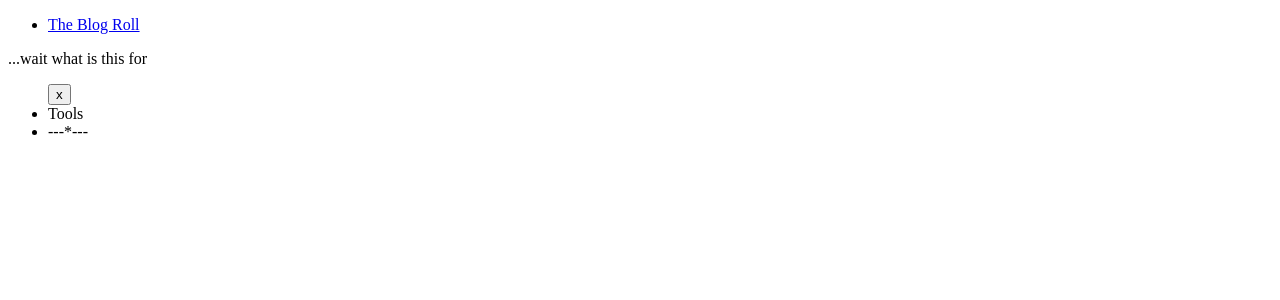
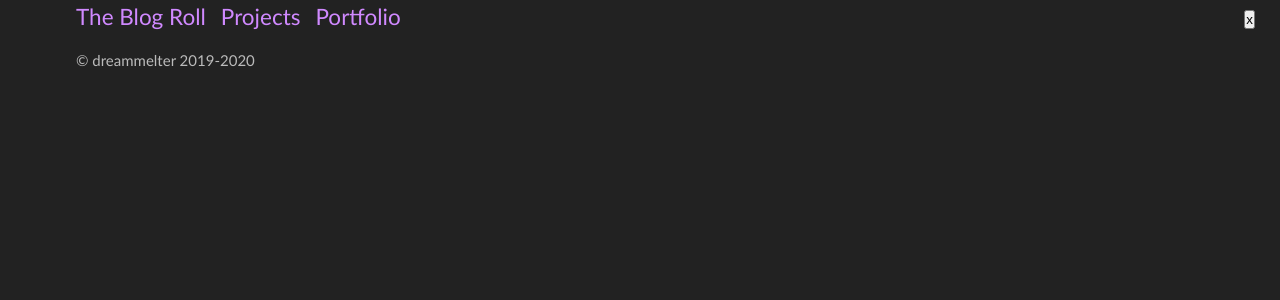
Before and after one commit to dreammelter/djangoplayground, a Django app: page / in a window 1280 px wide. Shown: the top 300 px of the page. Run offline with Django 3.2, Linux system fonts and the light colour scheme; data that the repository does not hold is empty.

Commit message:
added support for hidden menu

```diff
--- a/blog/static/css/blog.css
+++ b/blog/static/css/blog.css
@@ -1,15 +1,110 @@
-body {
-    /*want them off the edge of the page*/
-    margin: 15px;
-}
-h1 {
-    /*kinda wanna make them bold*/
-    color: #000000
+* {
+    /*simple reset*/
+    display: block;
+    margin: 0;
+    padding: 0;
 }
 
-a:hover {
-    /*change color*/
-    color: #f0a4a0
+title {
+    color: #bbbbbb;
+    display: none; /*just a temporary setting.*/
 }
 
-/*nothing seems to be updating rn.*/
+body {
+    /* dark theme! */
+    background-color: #222222;
+    color: #bbbbbb;
+    font-family: 'Gill Sans', 'Gill Sans MT', Calibri, 'Trebuchet MS', sans-serif;
+    font-size: 15px;
+    line-height: 1.5;
+}
+
+a {
+    color: #d089ff;
+    text-decoration: none;
+}
+
+a:visited {
+    color: #a4deff;
+}
+
+ul {
+    list-style: none;
+}
+
+.container {
+    width: 95%;
+    max-width: 1128px;
+    margin: auto;
+}
+
+/* MAIN/NAV MENU */
+.main-menu {
+    display: flex;
+    margin-bottom: 15px;
+}
+
+.main-menu li {
+    margin-right: 15px;
+    font-size: 1.5em;
+}
+
+/* EXTRA MENU */
+.toggle-btn {
+    cursor: pointer;
+    position: absolute;
+    /*background: #a4deff;*/
+    top: 10px;
+    right: 25px;
+    z-index: 2;
+}
+
+/* togglable extra menu v1 */
+.extra-menu {
+    display: block;
+    position: absolute;
+    top: 0; left: 0;
+    width: 100%;
+    height: 60px;
+    background: rgba(60, 60, 120, 0.9); /*mostly for testing*/
+    padding: 5px 10px;
+    transform: translateY(-100px);
+    transition: transform 0.5s ease-in-out 0.2s;
+}
+
+.extra-menu.show {
+    transform: translateY(0);
+    transition: transform 0.5s ease-in-out;
+}
+
+.extra-menu ul {
+    display: inline-flex;
+    align-items: center;
+    justify-content: space-evenly;
+}
+
+.extra-menu ul li {
+    margin-right: 10px;
+}
+
+
+/* Blog Roll Section */
+.blogroll {
+    /*currently the posts are lined up evenly, creating large gaps in a column*/
+    /*maybe consider using flex instead?*/
+    display: grid;
+    grid-template-columns: repeat(2, 1fr);
+    column-gap: 25px;
+    row-gap: 15px;
+    justify-content: space-between;
+}
+
+.blogroll article {
+    border: 1px solid oldlace; /*also for debugging the grid spacing...*/
+    padding: 10px;
+}
+
+/* Blog Roll "Post Cards" */
+.postcard:hover {
+    border-color: #a4deff;
+}
--- a/blog/templates/blog/base.html
+++ b/blog/templates/blog/base.html
@@ -4,71 +4,58 @@
 
 <html>
     <head>
-        <!-- CSS -->
-        <link rel="stylesheet" href="" />
+        <!-- static files -->
+        <link rel="stylesheet" href="{% static '/css/blog.css' %}" />
 
-        <!-- external JS
-        <script src=""></script>
-        -->
+        <!-- external files -->
 
         <title>DM's Django Playground</title>
     </head>
     <body>
-        <div class="">
-            <div>
+        <div class="container">
             <!-- old site/blog header - will repurpose with a nice cover img or sth instead
-                <div class="uk-section-muted uk-section-small">
-                    <h1 class="uk-link-heading uk-heading-medium uk-heading-line uk-text-center"><a href="/">The Blog Roll</a></h1>
-                </div>
+                <header class="">
+                    <h1 class=""><a href="/">The Blog Roll</a></h1>
+                </header>
             -->
-
-                <nav class="">
-                    <div class="">
-                        <ul class="">
-                            <li class=""><a href="/">The Blog Roll</a></li>
-                            <!--around the web? other apps?
-                            <li>
-                                <a href="#"></a>
-                            </li>
-                            this part is setup to be a apps dropdown menu but I wonder if the Blog Roll should be?
-                            cuz I'll eventually swap it out for a "Site Main/Index" thing once we add
-                            other apps.
-                            -->
+            <div class="menus">
+                <!--MAIN NAV -->
+                <nav class="main-nav">
+                    <ul class="main-menu">
+                        <li><a href="/">The Blog Roll</a></li>
+                        <li><a href="/projects">Projects</a></li>
+                        <li><a href="/">Portfolio</a></li>
                     </ul>
-                    </div>
-                    <div class="">
-                        <a class="">...wait what is this for</a>
-                    </div>
                 </nav>
 
                 <!-- offcanvas menu -->
-                <div id="navmenu">
-                    <div class="navmenu-content">
-                        <ul class="">
-                            <!-- should probably be a close button or something -->
-                            <button class="close-btn" type="button">x</button>
-
+                <button class="toggle-btn" type="button">x</button>
+                <!--<div class="toggle-btn">[x]</div>-->
+                <div class="extra-menu">
+                    <ul>
                         <!-- could be a good idea to add a login option here. later. -->
 
                         <!-- extensible section for user, like admin/author options -->
-                            <li class="">Tools</li>
-                            <li class="">---*---</li>
+                        <li><h2>Tools</h2></li>
                         {% if user.is_authenticated %}
-                                <li class=""><a href="{% url 'post_new' %}">
-                                    <span class="">New post </span>
-                                </a></li>
+                            <li><a href="{% url 'post_new' %}">New post</a></li>
 
                             {% block bonus_menu %}
                             {% endblock %}
                         {% endif %}
                     </ul>
                 </div>
-                </div>
-            </div>
-            <div class="">
+            </div> <!--end menus container -->
+            <section class="blogroll">
                 {% block content %}
                 {% endblock %}
-            </div>
-        </div>
+            </section>
+            <footer>
+                &copy; dreammelter 2019-2020
+                <!--include sns later-->
+            </footer>
+        </div> <!-- end main container wrapper...-->
     </body>
+
+    <script src="{% static '/js/blog.js' %}"></script>
 </html>
--- a/blog/templates/blog/post_list.html
+++ b/blog/templates/blog/post_list.html
@@ -4,7 +4,7 @@
 {% block content %}
     {% for post in posts %}
         <div class="">
-            <div class="postcard"> <!--was a hover setting?-->
+            <article class="postcard"> <!--was a hover setting?-->
                 <div class="postcard-header">
                     <h2 class=""><a href="{% url 'post_detail' pk=post.pk %}">{{ post.title }}</a></h2>
                     <p class=""><i>published: {{ post.published_date }}</i></p>
@@ -13,9 +13,9 @@
                     <p>{{ post.text|linebreaksbr }}</p>
                 </div>
                 <div class="postcard-footer">
-                    <hr class=""> <!--fancy divider symbol...-->
+                    <p>---</p><!--fancy divider symbol...?-->
                 </div>
-            </div>
+            </article>
         </div>
     {% endfor %}
 {% endblock %}
```
Also changed, not shown: blog/templates/blog/post_detail.html (+5 -5 lines). Lines whose indentation alone changed are shown as unchanged.
